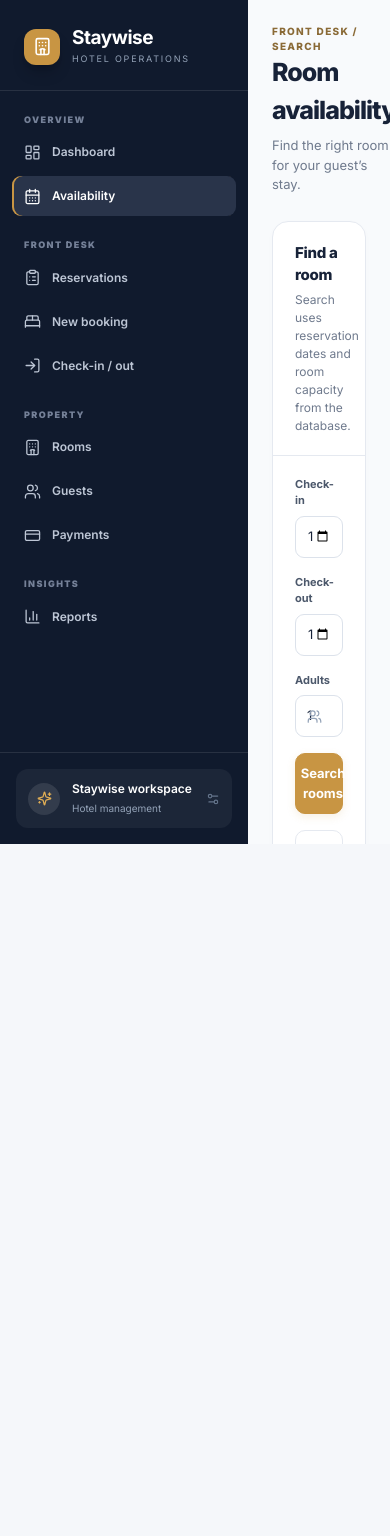
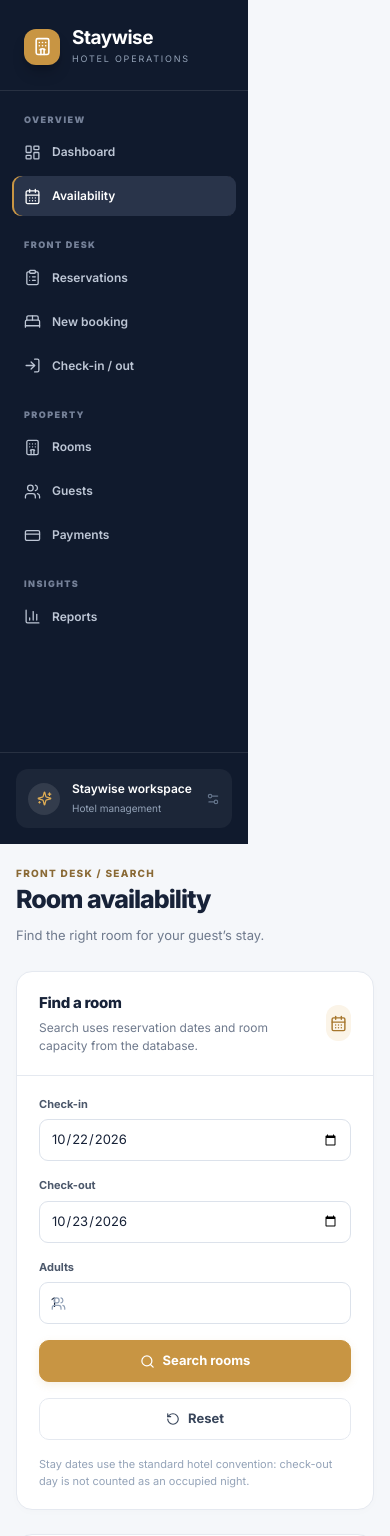
Before and after one commit to ShouryaVeggalam/staywise, a Next.js app: page /availability in a window 390 px wide. Shown: the top 1536 px of the page. Built offline with nearby package versions, Linux system fonts and the light colour scheme.

Commit message:
Apply responsive Staywise operations shell

```diff
--- a/src/app/layout.tsx
+++ b/src/app/layout.tsx
@@ -6,17 +6,19 @@ import Sidebar from '@/components/Sidebar';
 const inter = Inter({ subsets: ['latin'] });
 
 export const metadata: Metadata = {
-  title: 'Staywise - Hotel Management',
-  description: 'Premium hotel booking and operations system',
+  title: 'Staywise | Hotel Operations',
+  description: 'A considered workspace for hotel reservations, room inventory, guest services, and reporting.',
 };
 
 export default function RootLayout({ children }: { children: React.ReactNode }) {
   return (
     <html lang="en">
       <body className={inter.className}>
-        <div className="flex h-screen bg-slate-50">
+        <div className="app-shell">
           <Sidebar />
-          <main className="flex-1 overflow-auto p-6">{children}</main>
+          <main className="app-main">
+            <div className="mx-auto w-full max-w-[1600px]">{children}</div>
+          </main>
         </div>
       </body>
     </html>
```
